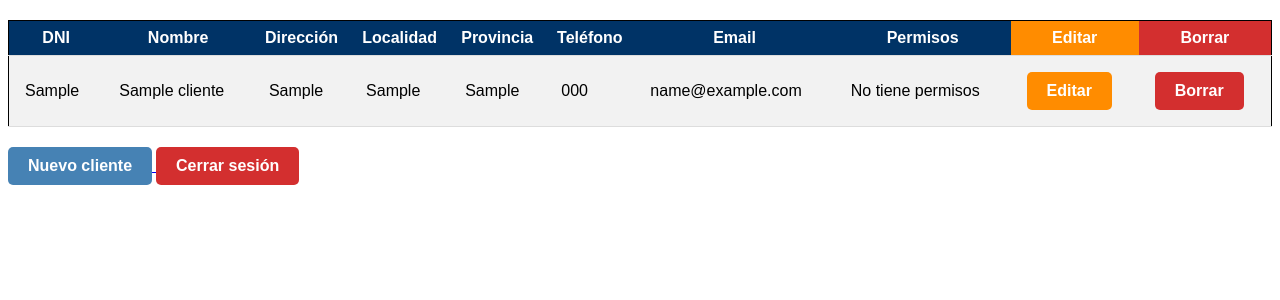
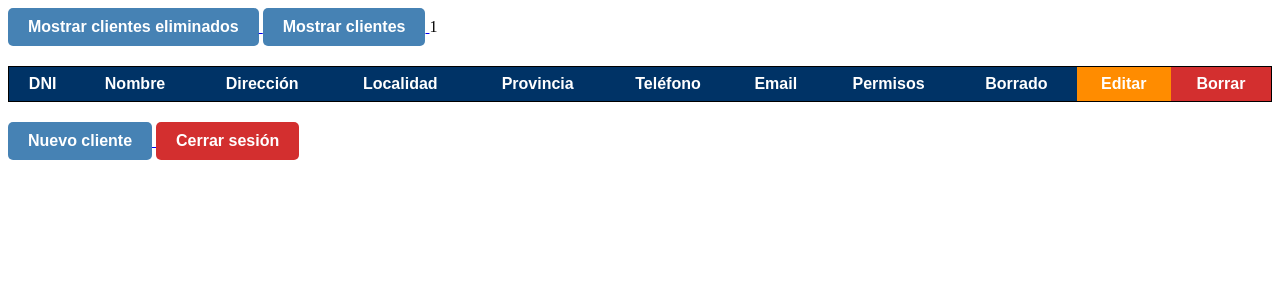
Before and after one commit to Manuu431/practicasPHP, a PHP site: page /tabla.php in a window 1280 px wide. Shown: the top 300 px of the page. Run offline with PHP 8.4, Linux system fonts and the light colour scheme; the visitor is signed in with stand-in values (Sample User, id 1); tables that the repository leaves empty or names only in its code hold one stand-in row (values such as "Sample post"); lists and menus that the app fills with data are empty.

Commit message:
clientes eliminados

```diff
--- a/UD4/tareaPDO/borrarCliente.php
+++ b/UD4/tareaPDO/borrarCliente.php
@@ -6,6 +6,6 @@ $dni = $_REQUEST['dni'];
 $cliente = encontrarCliente($dni);
 
 echo "<p>Estás seguro de que quieres borrar el usuario {$cliente->getNombre()}?</p><br>";
-echo "<a href='index.php?mensaje=borrar'><button>Cancelar</button></a> ";
-echo "<a href='index.php?mensaje=borrar&&dni={$cliente->getDni()}'><button>Aceptar</button></a>";
+echo "<a href='tabla.php?mensaje=borrar'><button>Cancelar</button></a> ";
+echo "<a href='tabla.php?mensaje=borrar&&dni={$cliente->getDni()}'><button>Aceptar</button></a>";
 ?>
--- a/UD4/tareaPDO/cliente.class.php
+++ b/UD4/tareaPDO/cliente.class.php
@@ -18,7 +18,8 @@ class Cliente {
     public function getProvincia()              {return $this->provincia;}
     public function getTelefono()               {return $this->telefono;}
     public function getEmail()                  {return $this->email;}
-    public function getPermisos()                {return $this->permisos;}
+    public function getPermisos()               {return $this->permisos;}
+    public function getBorrado()                {return $this->borrado;}
 
     public function setDni($dni)                {$this->dni=$dni;}
     public function setNombre($nombre)          {$this->nombre = $nombre;}
@@ -28,6 +29,7 @@ class Cliente {
     public function setTelefono($telefono)      {$this->telefono=$telefono;}
     public function setEmail($email)            {$this->email=$email;}
     public function setPermisos($permisos)       {$this->permisos=$permisos;}
+    public function setBorrado($borrado)         {$this->borrado=$borrado;}
 
     public function returnPermisos($perm){
         if($perm == 1){
@@ -44,7 +46,17 @@ class Cliente {
         }
     }
 
+    public function returnBorrado($borr){
+        if($borr == 1){
+            return "Cliente eliminado";
+        }
+        else if($borr == 0){
+            return "Cliente disponible";
+        }
+    }
+
     public function __toString(){
+        // if($this->borrado == 0){
             $info = "<tr>";
             $info .= "<td>{$this->dni}</td>";
             $info .= "<td>{$this->nombre}</td>";
@@ -54,10 +66,12 @@ class Cliente {
             $info .= "<td>{$this->telefono}</td>";
             $info .= "<td>{$this->email}</td>";
             $info .= "<td>{$this->returnPermisos($this->permisos)}</td>";
+            $info .= "<td>{$this->returnBorrado($this->borrado)}</td>";
             $info .= "<td><a href='editarCliente.php?dni={$this->dni}'><button class='editar'>Editar</button></a></td>";
             $info .= "<td><a href='borrarCliente.php?dni={$this->dni}'><button class='borrar'>Borrar</button></a></td>";
             $info .= "</tr>";
             return $info;
+        // }
     }
 }
 
--- a/UD4/tareaPDO/funciones.php
+++ b/UD4/tareaPDO/funciones.php
@@ -43,8 +43,22 @@ function retClientes(){
 
 function crearTabla(){
     $usuarios = retClientes();
-    foreach($usuarios as $usuario){
-        echo $usuario;
+    echo $_SESSION['mostrar'];
+    if($_SESSION['mostrar'] == "si"){
+        foreach($usuarios as $usuario){
+            $usuarioBorrado = $usuario->getBorrado();
+            if(!$usuarioBorrado){
+                echo $usuario;
+            }
+        }
+    }
+    elseif($_SESSION['mostrar'] == "no"){
+        foreach($usuarios as $usuario){
+            $usuarioBorrado = $usuario->getBorrado();
+            if($usuarioBorrado){
+                echo $usuario;
+            }
+        }
     }
 }
 
@@ -88,8 +102,8 @@ function eliminarCliente($dniVariable) {
         $con = new PDO('mysql:host=localhost;dbname=clientesDB', 'manu', '03w5Qk$7v');
         $con->setAttribute(PDO::ATTR_ERRMODE, PDO::ERRMODE_EXCEPTION);
 
-        $stmt = $con-> prepare(
-            'DELETE FROM clientes WHERE dni = :dni'
+        $stmt = $con->prepare(
+            'UPDATE clientes SET borrado = 1 WHERE dni = :dni'
         );
 
         $rows = $stmt->execute(array(':dni' => $dniVariable));
--- a/UD4/tareaPDO/tabla.php
+++ b/UD4/tareaPDO/tabla.php
@@ -1,6 +1,10 @@
 <?php
 include "seguridad.php";
 include "funciones.php";
+
+if (!isset($_SESSION['mostrar'])) {
+    $_SESSION['mostrar'] = true;
+}
 ?>
 <!DOCTYPE html>
 <html lang="en">
@@ -11,12 +15,13 @@ include "funciones.php";
     <link rel="stylesheet" href="style.css">
 </head>
 <body>
-<?php
-conexionDB();
+    <a href="clientesEliminados.php?mostrar=si">
+        <button>Mostrar clientes eliminados</button>
+    </a>
+    <a href="clientesEliminados.php?mostrar=no">
+        <button>Mostrar clientes</button>
+    </a>
 
-// insertarDatos("23232324F", "Pablo", "C/ Ejemplo", "Pego", "Alicante", "654654654", "pablo@gmail.com");
-// insertarDatos("23232325F", "Pablo", "C/ Ejemplo", "Pego", "Alicante", "654654654", "pablo@gmail.com");
-?>
     <table>
         <tr>
             <th>DNI</th>
@@ -27,6 +32,7 @@ conexionDB();
             <th>Teléfono</th>
             <th>Email</th>
             <th>Permisos</th>
+            <th>Borrado</th>
             <th class='editar'>Editar</th>
             <th class='borrar'>Borrar</th>
         </tr>
@@ -45,7 +51,7 @@ if(isset($_REQUEST["mensaje"])){
             if(isset($_REQUEST["dni"])){
                 $dni = $_REQUEST["dni"];
                 if(eliminarCliente($dni)){
-                header("Location: index.php?mensaje=borrarSi");
+                    header("Location: tabla.php?mensaje=borrarSi");
                 }
                 else{
                     echo "El cliente no ha sido eliminado.<br>";
```
Also changed, not shown: UD4/tareaPDO/clientesEliminados.php (added, +21 -0 lines). Lines whose indentation alone changed are shown as unchanged.
